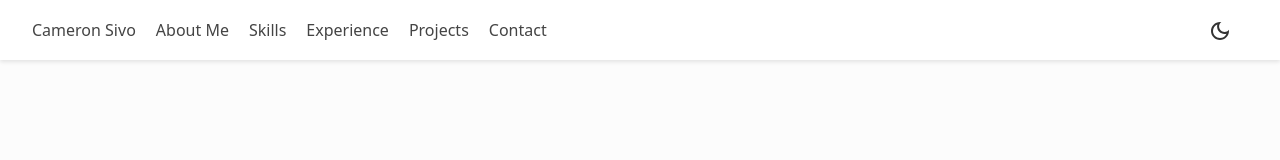
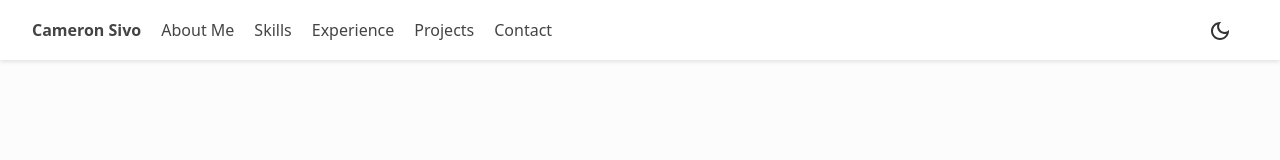
Before and after one commit to csiv23/portfolio, a Next.js app: page / in a window 1280 px wide. Shown: the top 160 px of the page. Built offline with nearby package versions, Linux system fonts and the light colour scheme.

Commit message:
Made name bold

```diff
--- a/components/Navbar.module.css
+++ b/components/Navbar.module.css
@@ -200,3 +200,9 @@
 .navOverlayLight {
   background-color: #fff; /* Light theme overlay color */
 }
+
+
+/* target Cameron Sivo link and make it bold */
+.navLinks a:nth-child(1) {
+  font-weight: bold;
+}
```
